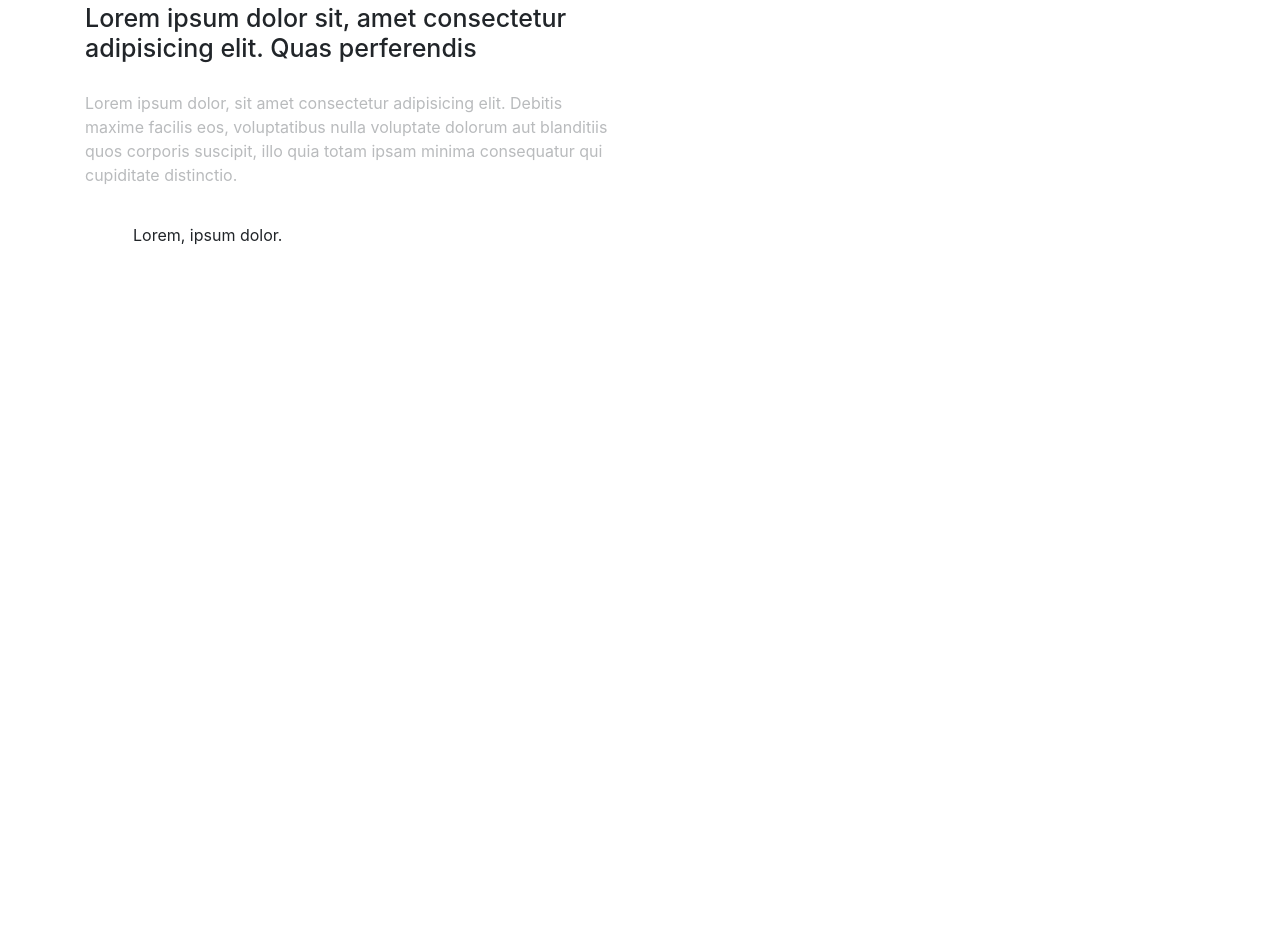
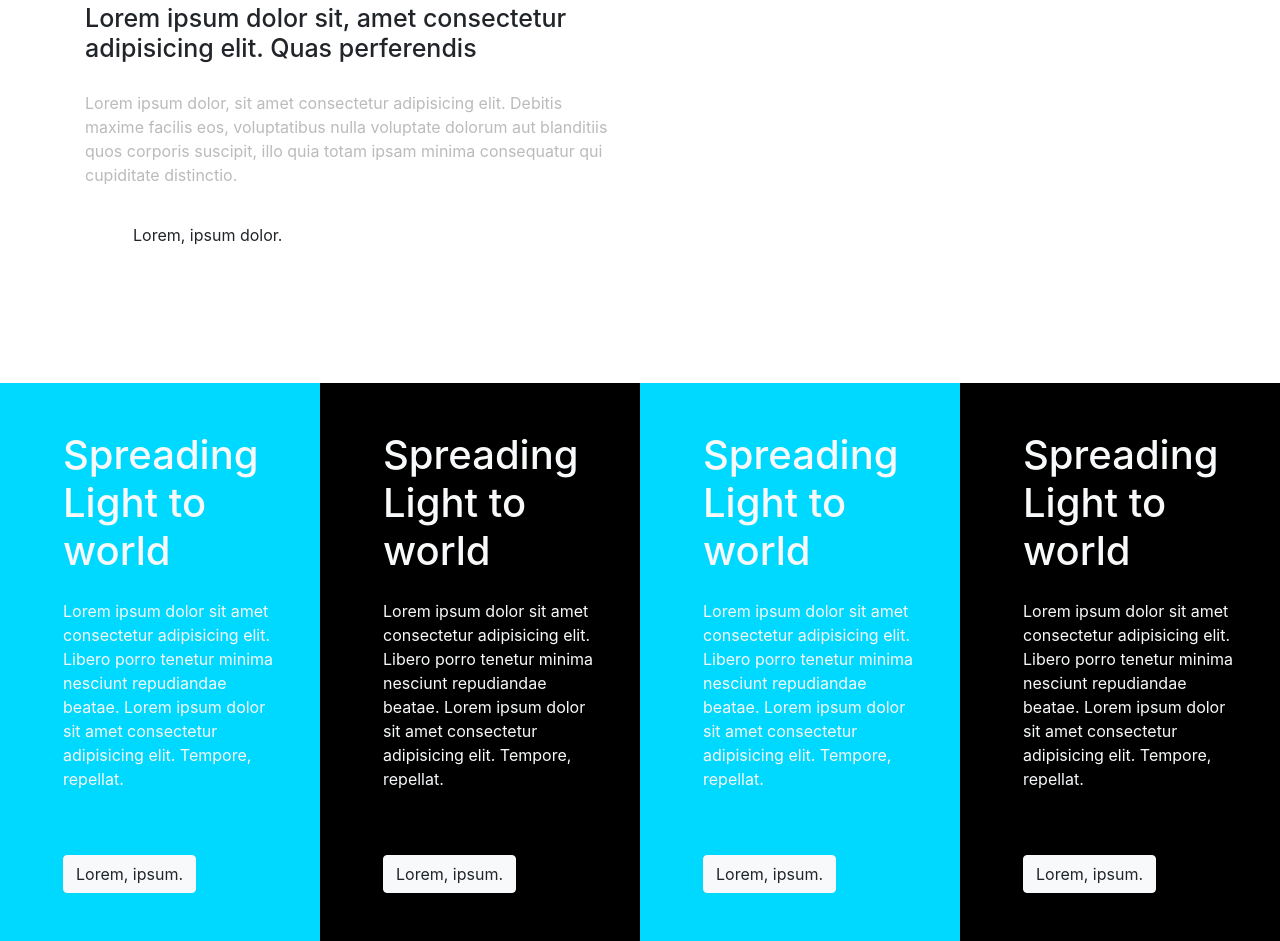
Before and after one commit to camscoding/sass, a website: page index.html in a window 1280 px wide. Shown: the part 364-1305 px from the top of the page. Before the commit the page ends 800 px from the top, so only its background shows below. Drawn offline with Linux system fonts and the light colour scheme.

Commit message:
Section final  footer, 4 cases

```diff
--- a/index.html
+++ b/index.html
@@ -81,5 +81,59 @@
         </div>
     </div>
 
+
+    <!-- SECTION 4 COLONNE BACKGROUND -->
+
+    <div>
+        <div class="row m-0">
+            <div class="col-3 c1 text-light pt-5 pb-5">
+                <div class="pl-5 pr-4">
+                    <h1 class="pb-3">Spreading Light to world</h1>
+                    <p class="pb-5" >Lorem ipsum dolor sit amet consectetur adipisicing elit. Libero porro tenetur minima nesciunt repudiandae beatae.
+                        Lorem ipsum dolor sit amet consectetur adipisicing elit. Tempore, repellat.
+                    </p>
+                    <a class="tst"href="">
+                        <button type="button" class="btn btn-light">Lorem, ipsum.</button>
+                    </a>
+                </div>
+            </div>
+
+            <div class="col-3 c2 text-light pt-5">
+                <div class="pl-5 pr-4">
+                    <h1 class="pb-3">Spreading Light to world</h1>
+                    <p class="pb-5" >Lorem ipsum dolor sit amet consectetur adipisicing elit. Libero porro tenetur minima nesciunt repudiandae beatae.
+                        Lorem ipsum dolor sit amet consectetur adipisicing elit. Tempore, repellat.
+                    </p>
+                    <a href="">
+                        <button type="button" class="btn btn-light">Lorem, ipsum.</button>
+                    </a>
+              </div>
+            </div>
+
+            <div class="col-3 c1 text-light pt-5">
+                <div class="pl-5 pr-4" >
+                    <h1 class="pb-3">Spreading Light to world</h1>
+                    <p class="pb-5">Lorem ipsum dolor sit amet consectetur adipisicing elit. Libero porro tenetur minima nesciunt repudiandae beatae.
+                        Lorem ipsum dolor sit amet consectetur adipisicing elit. Tempore, repellat.
+                    </p>
+                    <a  class=""href="">
+                        <button type="button" class="btn btn-light">Lorem, ipsum.</button>
+                    </a>
+                </div>
+            </div>
+            <div class="col-3 c2 text-light pt-5">
+                <div class="pl-5 pr-4" >
+                    <h1 class="pb-3">Spreading Light to world</h1>
+                    <p class="pb-5">Lorem ipsum dolor sit amet consectetur adipisicing elit. Libero porro tenetur minima nesciunt repudiandae beatae.
+                        Lorem ipsum dolor sit amet consectetur adipisicing elit. Tempore, repellat.
+                    </p>
+                    <a href="">
+                            <button type="button" class="btn btn-light">Lorem, ipsum.</button>
+                    </a>
+                </div>
+            </div>
+        </div>
+    </div>
+
 </body>
 </html>
--- a/src/style.sass
+++ b/src/style.sass
@@ -32,3 +32,9 @@ body
 
 .pcol6-2
     padding-top: 20px
+
+.c1
+    background-color: #00d9ff
+
+.c2
+    background-color: black
```
Also changed, not shown: dist/style.css, 1 other file.
